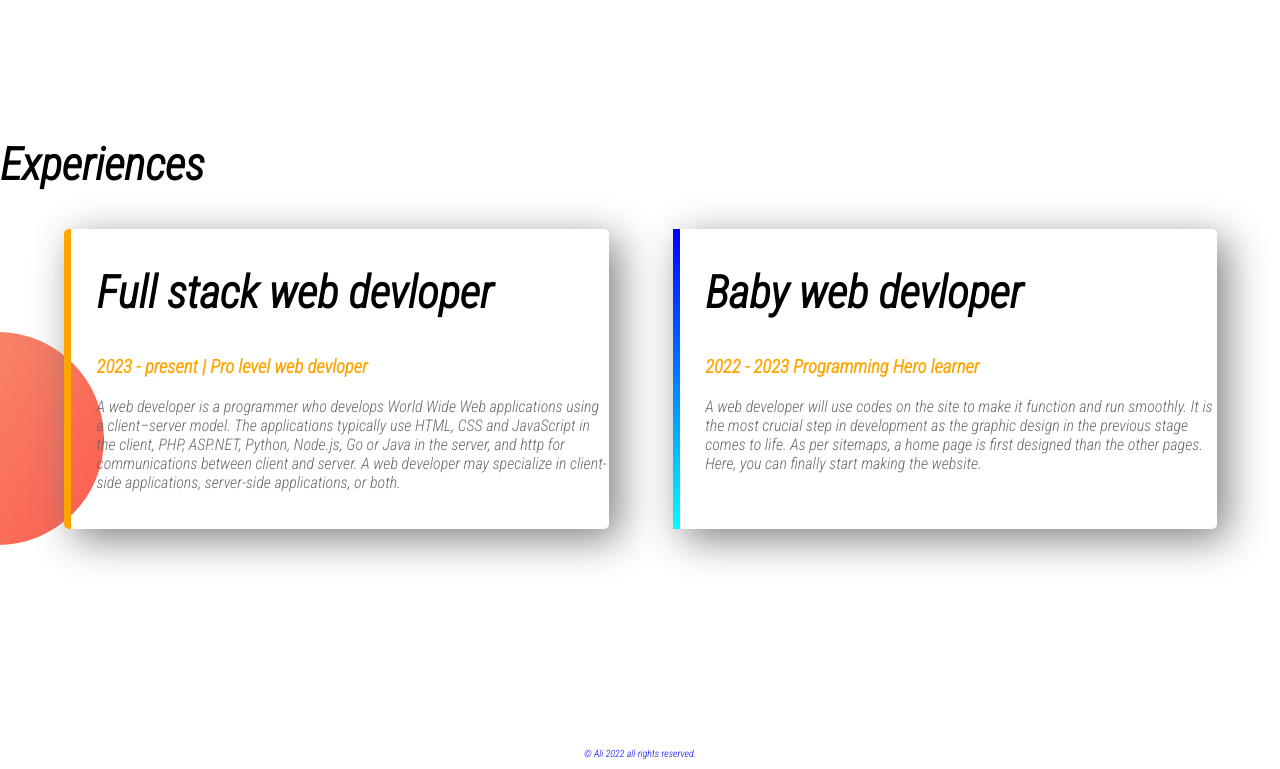
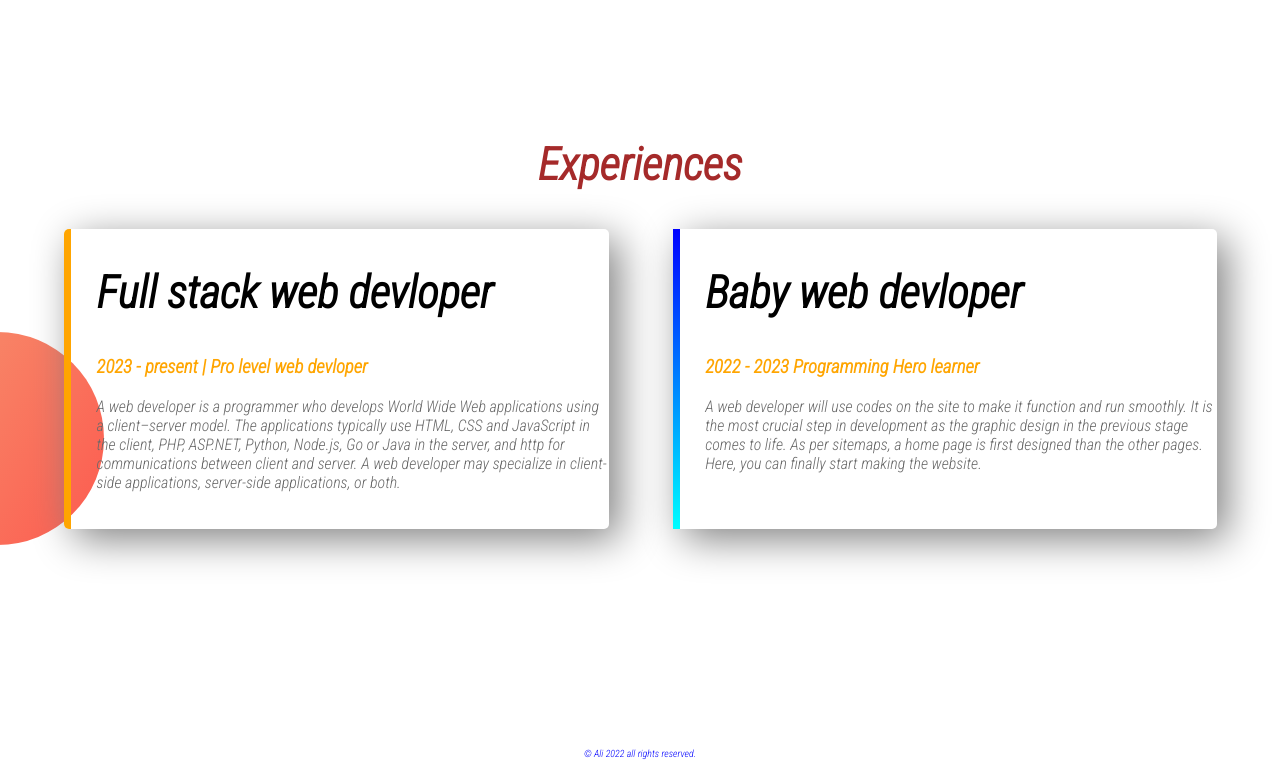
Before and after one commit to Azad5611/My-portfolio, a plain HTML site: page index.html in a window 1280 px wide. Shown: the part 1099-1868 px from the top of the page. Drawn offline with Linux system fonts and the light colour scheme.

Commit message:
finished

```diff
--- a/index.html
+++ b/index.html
@@ -40,7 +40,7 @@
     </div>
             </section>
             <section class="experience-area">
-                <h2>Experiences</h2>
+                <h2 class="center">Experiences</h2>
                 <div id="full-stack" class="half-width single-experience">
                 <h2>Full stack web devloper</h2>
                 <h3 class="color-highlight">2023 - present | Pro level web devloper</h3>
--- a/style.css
+++ b/style.css
@@ -72,3 +72,7 @@ footer p{
     color: blue;
     font-size: 10px;
 }
+.center{
+    text-align: center;
+    color: brown;
+}
```
